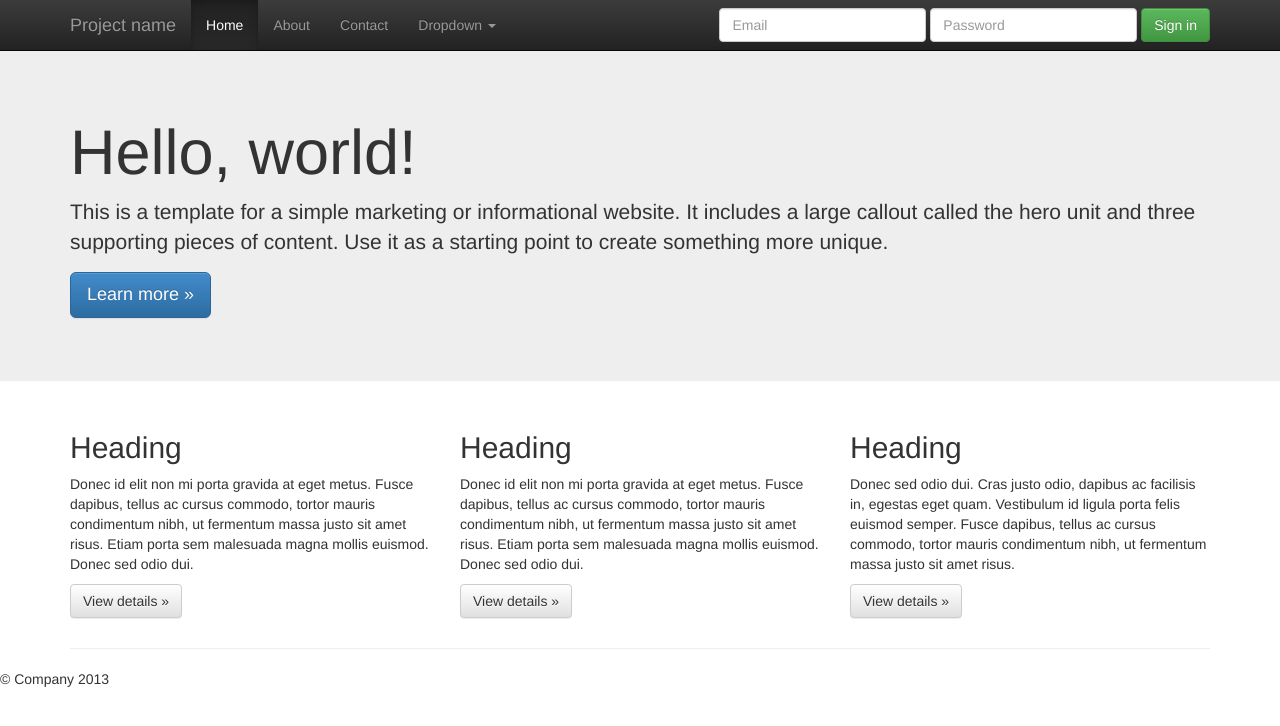
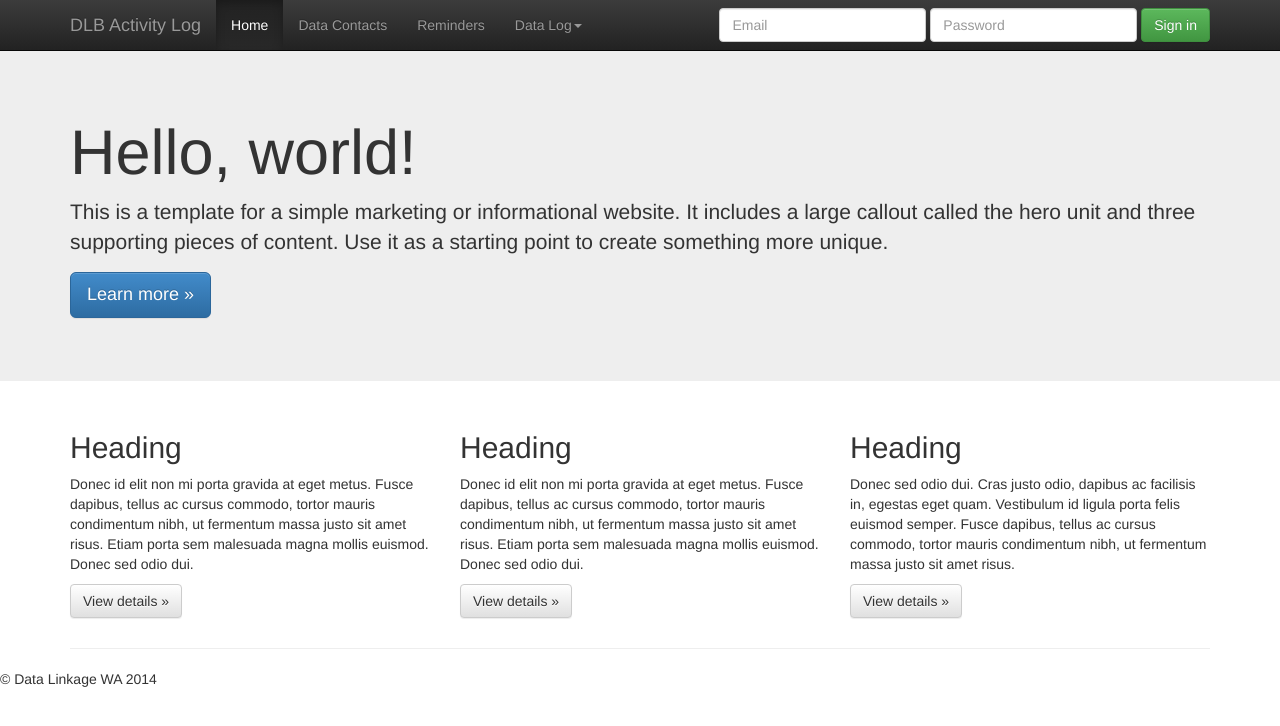
Before and after one commit to Mappboy/DLB_activity_log, a Python web app: template templates/home.html in a window 1280 px wide. Shown: the top 726 px of the page. Run offline with Jinja, Linux system fonts and the light colour scheme; the template is opened without the code that fills it, so the values that code supplies are empty; some libraries are stand-ins or nearby versions.

Commit message:
Updated base to proposed functionality

```diff
--- a/templates/base.html
+++ b/templates/base.html
@@ -29,23 +29,23 @@
             <span class="icon-bar"></span>
             <span class="icon-bar"></span>
           </button>
-          <a class="navbar-brand" href="#">Project name</a>
+          <a class="navbar-brand" href="#">DLB Activity Log</a>
         </div>
         <div class="navbar-collapse collapse">
           <ul class="nav navbar-nav">
             <li class="active"><a href="#">Home</a></li>
-            <li><a href="#about">About</a></li>
-            <li><a href="#contact">Contact</a></li>
+            <li><a href="#contact">Data Contacts</a></li>
+            <li><a href="#reminder">Reminders</a></li>
             <li class="dropdown">
-              <a href="#" class="dropdown-toggle" data-toggle="dropdown">Dropdown <b class="caret"></b></a>
+              <a href="#" class="dropdown-toggle" data-toggle="dropdown">Data Log<b class="caret"></b></a>
               <ul class="dropdown-menu">
-                <li><a href="#">Action</a></li>
-                <li><a href="#">Another action</a></li>
-                <li><a href="#">Something else here</a></li>
+                <li class="dropdown-header">Datasets</li>
+                    <li><a href="#">Create new dataset</a></li>
+                    <li><a href="#">Edit Datasets</a></li>
+                <li><a href="#">Create/Edit Dataset</a></li>
+                <li><a href="#">New Batch</a></li>
+                <li><a href="#">Update Batch</a></li>
                 <li class="divider"></li>
-                <li class="dropdown-header">Nav header</li>
-                <li><a href="#">Separated link</a></li>
-                <li><a href="#">One more separated link</a></li>
               </ul>
             </li>
           </ul>
@@ -65,7 +65,7 @@
     {% block content %}{% endblock %}
 
     <footer>
-        <p>&copy; Company 2013</p>
+        <p>&copy; Data Linkage WA 2014</p>
     </footer>
 
     <script src="//ajax.googleapis.com/ajax/libs/jquery/2.1.0/jquery.min.js"></script>
```
